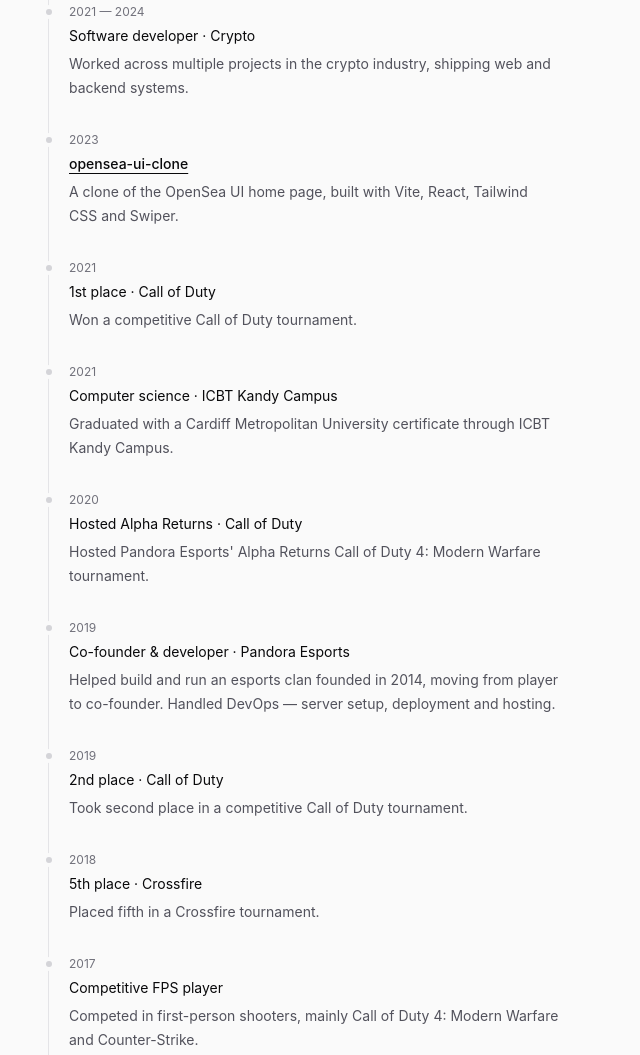
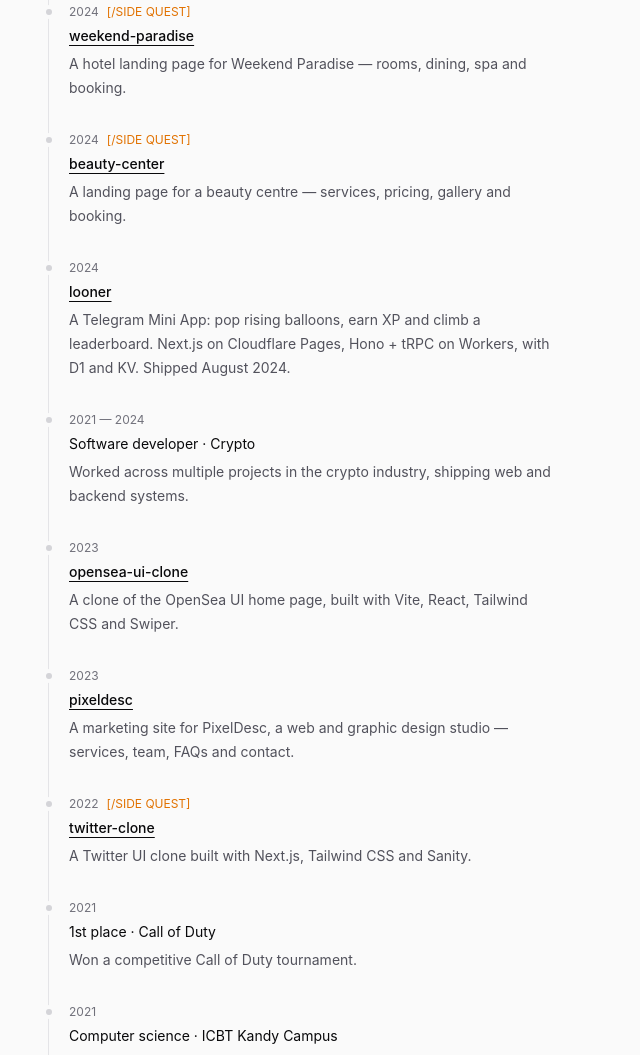
Before and after one commit to heyleydotdev/heyleydotdev.github.io, an Astro site: page / in a window 1280 px wide. Shown: the part 1300-2355 px from the top of the page, without its empty margins (0-640 px from the left). Built offline with nearby package versions, Linux system fonts and the light colour scheme; Astro itself is replaced by a stand-in of ours.

Commit message:
feat(timeline): add side quest projects

```diff
--- a/src/pages/index.astro
+++ b/src/pages/index.astro
@@ -7,6 +7,7 @@ type TimelineItem = {
 	body?: string;
 	datetime?: string;
 	href?: string;
+	tag?: string;
 };
 
 const timeline: TimelineItem[] = [
@@ -54,6 +55,29 @@ const timeline: TimelineItem[] = [
 		body: "Started a digital solutions service, building and running web, hosting and automation work for clients.",
 	},
 	{
+		when: "2024",
+		datetime: "2024-09-15",
+		tag: "side quest",
+		title: "weekend-paradise",
+		href: "https://weekendp.vercel.app/",
+		body: "A hotel landing page for Weekend Paradise — rooms, dining, spa and booking.",
+	},
+	{
+		when: "2024",
+		datetime: "2024-09-07",
+		tag: "side quest",
+		title: "beauty-center",
+		href: "https://beauty-center.vercel.app/",
+		body: "A landing page for a beauty centre — services, pricing, gallery and booking.",
+	},
+	{
+		when: "2024",
+		datetime: "2024-08-15",
+		title: "looner",
+		href: "https://t.me/loonergamebot",
+		body: "A Telegram Mini App: pop rising balloons, earn XP and climb a leaderboard. Next.js on Cloudflare Pages, Hono + tRPC on Workers, with D1 and KV. Shipped August 2024.",
+	},
+	{
 		when: "2021 — 2024",
 		title: "Software developer · Crypto",
 		body: "Worked across multiple projects in the crypto industry, shipping web and backend systems.",
@@ -64,6 +88,21 @@ const timeline: TimelineItem[] = [
 		title: "opensea-ui-clone",
 		href: "https://github.com/heyleydotdev/opensea-ui-clone",
 		body: "A clone of the OpenSea UI home page, built with Vite, React, Tailwind CSS and Swiper.",
+	},
+	{
+		when: "2023",
+		datetime: "2023-04-07",
+		title: "pixeldesc",
+		href: "https://pixeldesc.vercel.app/",
+		body: "A marketing site for PixelDesc, a web and graphic design studio — services, team, FAQs and contact.",
+	},
+	{
+		when: "2022",
+		datetime: "2022",
+		tag: "side quest",
+		title: "twitter-clone",
+		href: "https://twcloned.vercel.app/",
+		body: "A Twitter UI clone built with Next.js, Tailwind CSS and Sanity.",
 	},
 	{
 		when: "2021",
@@ -150,11 +189,16 @@ const timeline: TimelineItem[] = [
 								)}
 							</span>
 							<div class="flex flex-col gap-1">
-								{item.datetime ? (
-									<time class="text-xs text-zinc-500 dark:text-green-600" datetime={item.datetime}>{item.when}</time>
-								) : (
-									<span class="text-xs text-zinc-500 dark:text-green-600">{item.when}</span>
-								)}
+								<div class="flex items-center gap-2">
+									{item.datetime ? (
+										<time class="text-xs text-zinc-500 dark:text-green-600" datetime={item.datetime}>{item.when}</time>
+									) : (
+										<span class="text-xs text-zinc-500 dark:text-green-600">{item.when}</span>
+									)}
+									{item.tag && (
+										<span class="text-xs text-amber-600 dark:text-amber-400 uppercase">[/{item.tag}]</span>
+									)}
+								</div>
 								<span>
 									{item.href ? (
 										<a href={item.href} target="_blank" rel="noreferrer">{item.title}</a>
```
